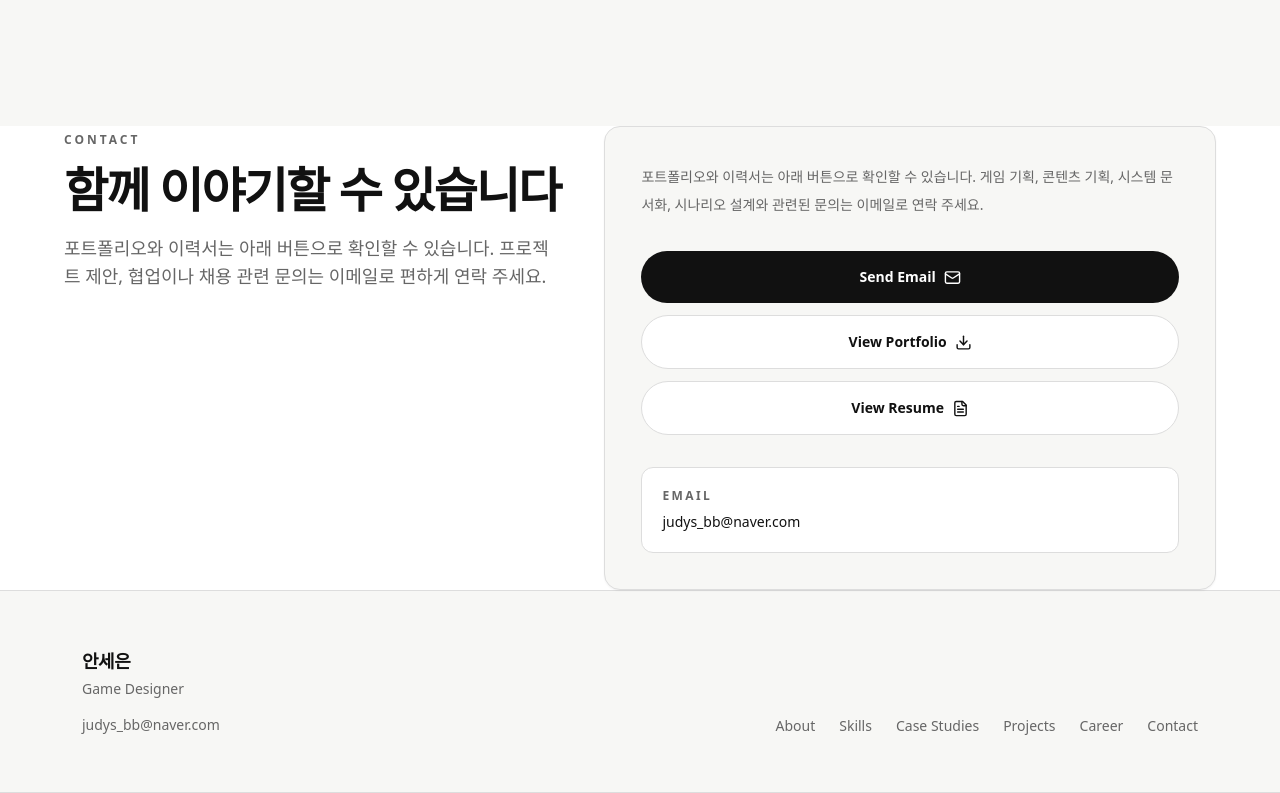
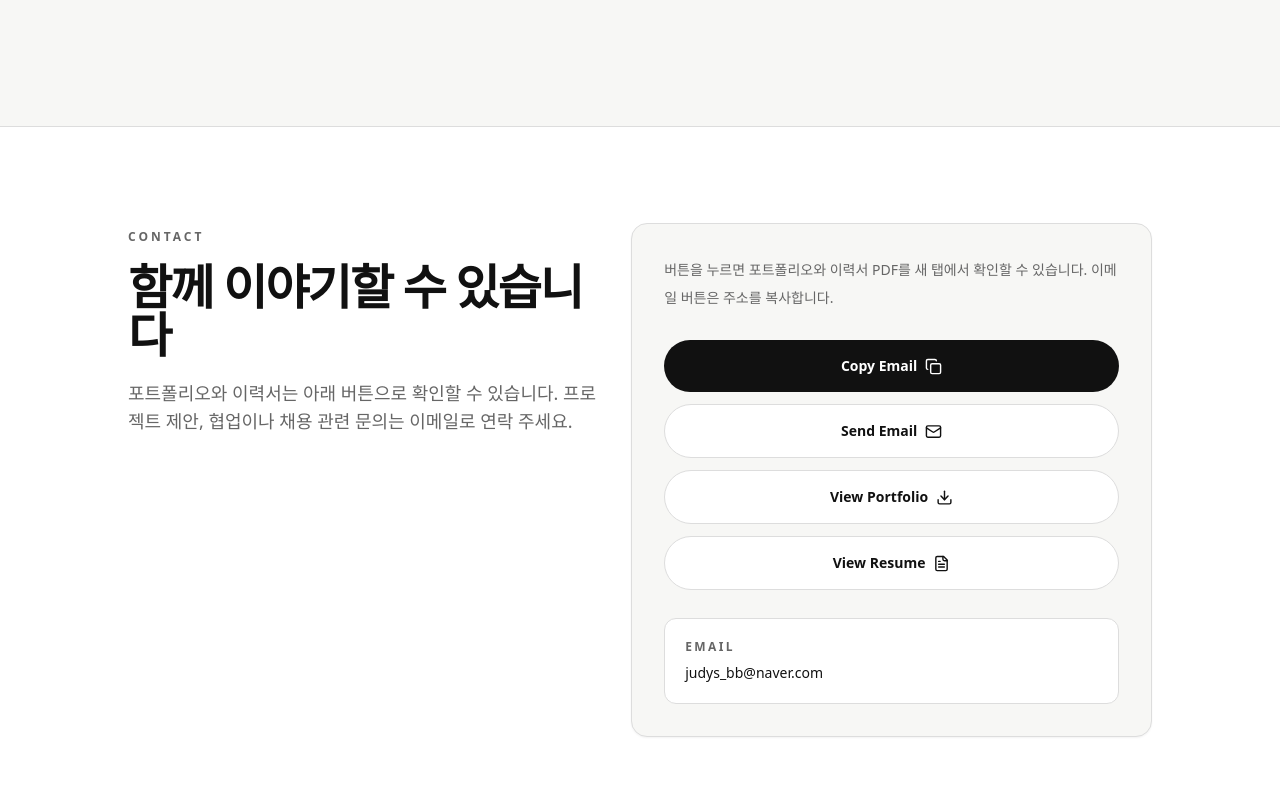
Before and after one commit to haehaejjang/website, a Next.js app: page / in a window 1280 px wide. Shown: the part 10787-11580 px from the top of the page. Built offline with nearby package versions, Linux system fonts and the light colour scheme.

Commit message:
Update Contact.tsx

```diff
--- a/src/components/sections/Contact.tsx
+++ b/src/components/sections/Contact.tsx
@@ -1,8 +1,13 @@
-import { Download, FileText, Mail } from "lucide-react";
+"use client";
+
+import { useState } from "react";
+import { Check, Copy, Download, FileText, Mail } from "lucide-react";
 import { profile } from "@/data/profile";
 import { SectionTitle } from "@/components/ui/SectionTitle";
 
 export function Contact() {
+  const [copied, setCopied] = useState(false);
+
   const emailSubject =
     profile.emailSubject ?? "게임 기획자 포트폴리오 문의드립니다";
 
@@ -14,26 +19,46 @@ export function Contact() {
     emailSubject,
   )}&body=${encodeURIComponent(emailBody)}`;
 
+  const handleCopyEmail = async () => {
+    try {
+      await navigator.clipboard.writeText(profile.email);
+      setCopied(true);
+      window.setTimeout(() => setCopied(false), 1800);
+    } catch {
+      window.location.href = emailHref;
+    }
+  };
+
   return (
-    <section id="contact" className="section-padding bg-surface">
-      <div className="mx-auto grid max-w-6xl gap-10 lg:grid-cols-[0.9fr_1.1fr]">
-        <SectionTitle
-          eyebrow="CONTACT"
-          title="함께 이야기할 수 있습니다"
-          description="포트폴리오와 이력서는 아래 버튼으로 확인할 수 있습니다. 프로젝트 제안, 협업이나 채용 관련 문의는 이메일로 편하게 연락 주세요."
-        />
+    <section id="contact" className="border-t border-line bg-surface px-6 py-24 sm:px-8">
+      <div className="mx-auto grid max-w-5xl gap-8 lg:grid-cols-[0.95fr_1.05fr] lg:items-start">
+        <div className="max-w-xl">
+          <SectionTitle
+            eyebrow="CONTACT"
+            title="함께 이야기할 수 있습니다"
+            description="포트폴리오와 이력서는 아래 버튼으로 확인할 수 있습니다. 프로젝트 제안, 협업이나 채용 관련 문의는 이메일로 연락 주세요."
+          />
+        </div>
 
-        <div className="rounded-2xl border border-line bg-canvas p-7 shadow-sm sm:p-9">
+        <div className="rounded-2xl border border-line bg-canvas p-6 shadow-sm sm:p-8">
           <p className="text-sm leading-7 text-muted">
-            포트폴리오와 이력서는 아래 버튼으로 확인할 수 있습니다.
-            게임 기획, 콘텐츠 기획, 시스템 문서화, 시나리오 설계와 관련된
-            문의는 이메일로 연락 주세요.
+            버튼을 누르면 포트폴리오와 이력서 PDF를 새 탭에서 확인할 수 있습니다.
+            이메일 버튼은 주소를 복사합니다.
           </p>
 
-          <div className="mt-8 flex flex-col gap-3">
+          <div className="mt-7 flex flex-col gap-3">
+            <button
+              type="button"
+              onClick={handleCopyEmail}
+              className="inline-flex items-center justify-center gap-2 rounded-full bg-ink px-5 py-4 text-sm font-semibold text-white transition hover:-translate-y-0.5 hover:shadow-card"
+            >
+              {copied ? "이메일 복사됨" : "Copy Email"}
+              {copied ? <Check size={17} /> : <Copy size={17} />}
+            </button>
+
             <a
               href={emailHref}
-              className="inline-flex items-center justify-center gap-2 rounded-full bg-ink px-5 py-4 text-sm font-semibold text-white transition hover:-translate-y-0.5 hover:shadow-card"
+              className="inline-flex items-center justify-center gap-2 rounded-full border border-line bg-surface px-5 py-4 text-sm font-semibold text-ink transition hover:-translate-y-0.5 hover:border-accent hover:text-accent"
             >
               Send Email
               <Mail size={17} />
@@ -60,16 +85,17 @@ export function Contact() {
             </a>
           </div>
 
-          <div className="mt-8 rounded-xl border border-line bg-surface p-5">
+          <div className="mt-7 rounded-xl border border-line bg-surface p-5">
             <p className="text-xs font-semibold uppercase tracking-[0.2em] text-muted">
               Email
             </p>
-            <a
-              href={emailHref}
-              className="mt-2 block text-sm font-medium text-ink underline-offset-4 hover:underline"
+            <button
+              type="button"
+              onClick={handleCopyEmail}
+              className="mt-2 block text-left text-sm font-medium text-ink underline-offset-4 hover:underline"
             >
               {profile.email}
-            </a>
+            </button>
           </div>
         </div>
       </div>
```
